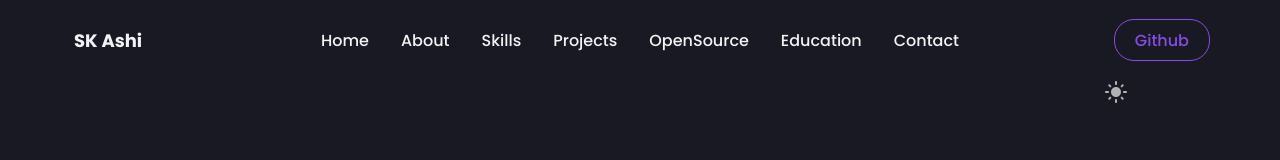
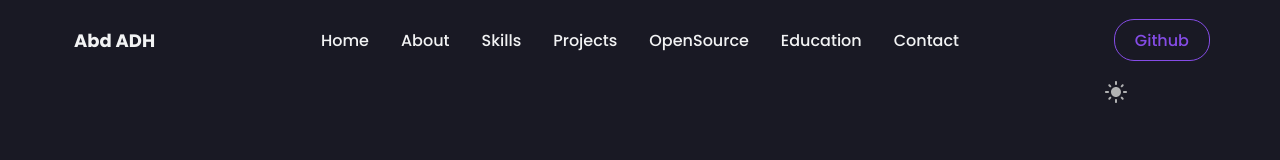
Before and after one commit to abderrahimadh/Portfolio_latest, a React (Create React App) app: page / in a window 1280 px wide. Shown: the top 160 px of the page. Built offline with nearby package versions, Linux system fonts and the light colour scheme.

Commit message:
Update Navbar.js

```diff
--- a/src/components/Navbar/Navbar.js
+++ b/src/components/Navbar/Navbar.js
@@ -15,7 +15,7 @@ const Navbar = () => {
                 <NavbarContainer>
                     <NavLogo href="/">
                         <Title>
-                            <Span>SK Ashi</Span>
+                            <Span>Abd ADH</Span>
                         </Title>
                     </NavLogo>
 
```
